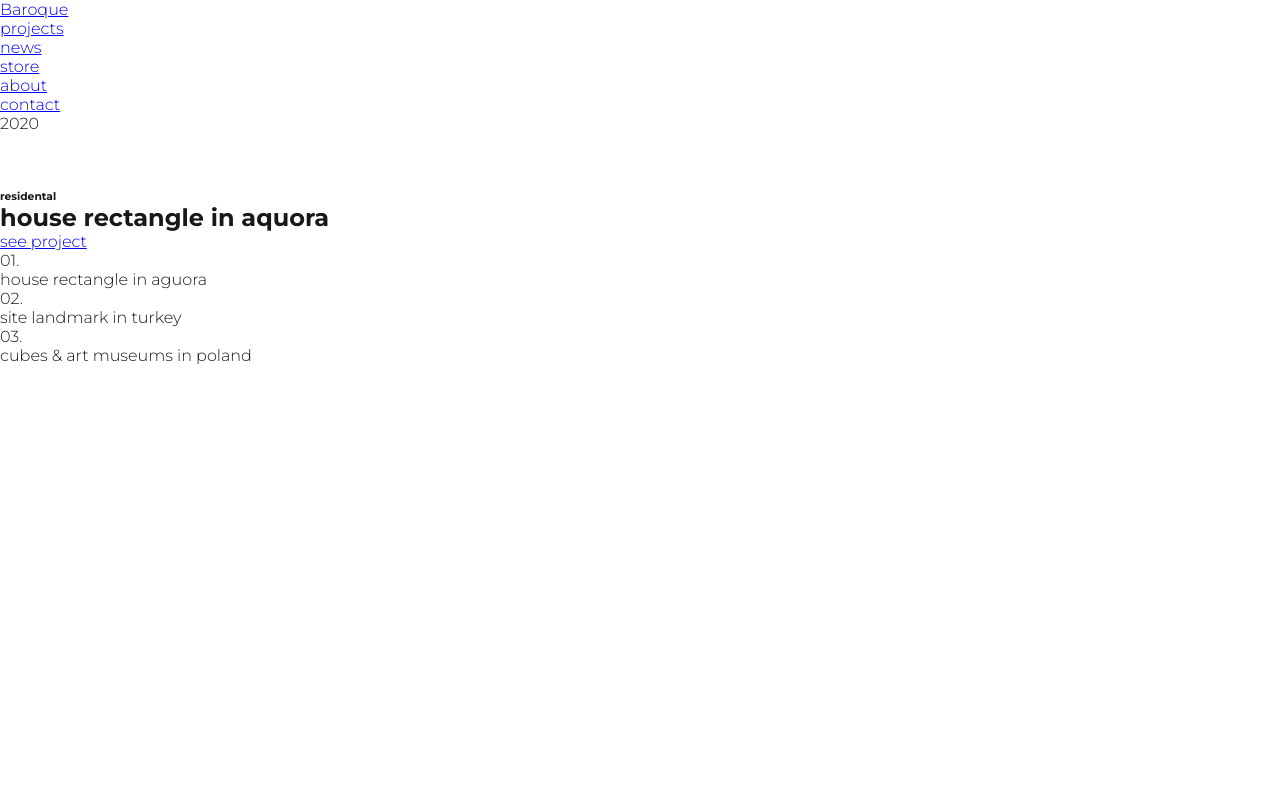
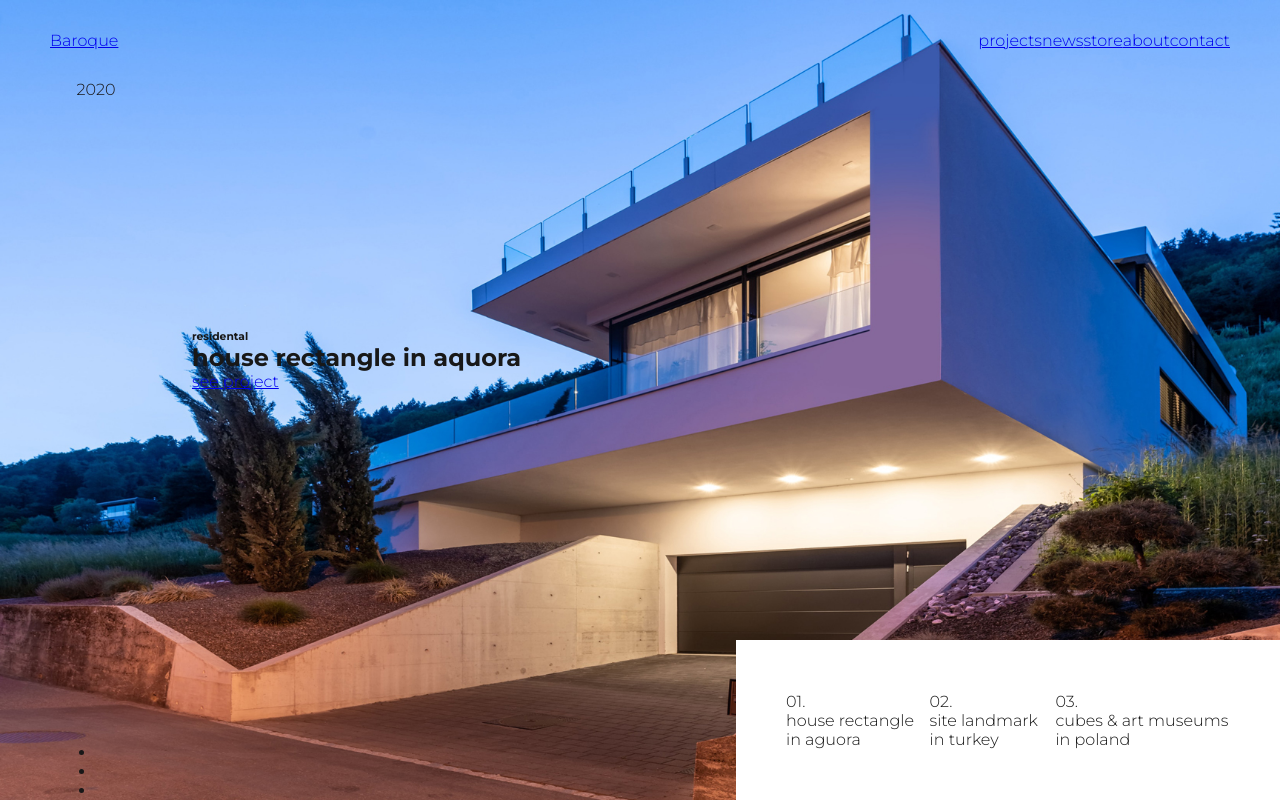
Before and after one commit to AdnanM996/Baroque, a website: page index.html in a window 1280 px wide. Drawn offline with Linux system fonts and the light colour scheme.

Commit message:
added grid

```diff
--- a/index.html
+++ b/index.html
@@ -9,7 +9,6 @@
 <body>
     <!--hero-->
     <section class="hero">
-        <div class="grid">
 
             <header class="header">
                 <a href="index.html" class="logo">Baroque</a>
@@ -37,7 +36,7 @@
                 </div>
             </div><!--end social-->
 
-            <div class="hero__text">
+            <div class="text">
                 <h6>residental</h6>
                 <h1>house rectangle in aquora</h1>
 
@@ -63,7 +62,6 @@
 
             </div><!--end box-->
 
-        </div><!--end grid-->
     </section>
     <!--end hero-->
 </body>
--- a/sass/layout/_grid.scss
+++ b/sass/layout/_grid.scss
@@ -0,0 +1,50 @@
+.hero {
+    display: grid;
+    grid-template-columns: 15% auto;
+    grid-template-rows: 10% auto 20%;
+    grid-template-areas:
+        "header header"
+        "social text"
+        "social box"
+    ;
+
+    height: 100%;
+    width: 100%;
+    position: relative;
+
+    & .header {
+        grid-area: header;
+        display: flex;
+        justify-content: space-between;
+        align-items: center;
+        padding: 0rem 5rem;
+    }
+
+    & .social {
+        grid-area: social;
+        display: flex;
+        justify-content: space-between;
+        align-items: center;
+        flex-direction: column;
+    }
+
+    & .text {
+        grid-area: text;
+        display: flex;
+        justify-content: center;
+        align-items: flex-start;
+        flex-direction: column;
+    }
+
+    & .box {
+        background-color: $color-primary;
+        grid-area: box;
+        z-index: 150;
+        width: 50%;
+        display: flex;
+        justify-self: flex-end;
+        justify-content: space-between;
+        align-items: center;
+        padding: 5rem;
+    }
+}
--- a/sass/layout/_navigation.scss
+++ b/sass/layout/_navigation.scss
@@ -0,0 +1,7 @@
+.nav {
+
+    & ul {
+        display: flex;
+        list-style: none;
+    }
+}
--- a/sass/pages/_home.scss
+++ b/sass/pages/_home.scss
@@ -0,0 +1,8 @@
+.hero {
+    position: relative;
+    background-image: url(../../images/slide3.jpg);
+    background-attachment: fixed;
+    background-position: center;
+    background-repeat: no-repeat;
+    background-size: cover;
+}
```
Also changed, not shown: css/styles.css.
